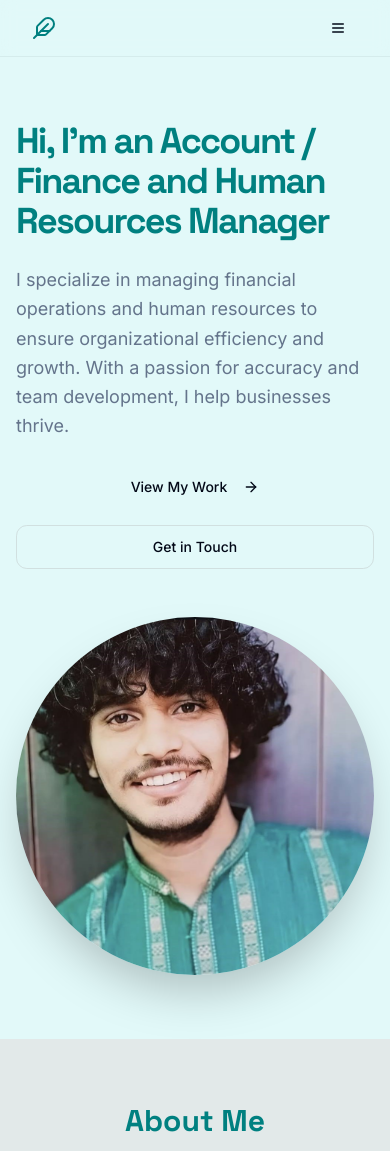
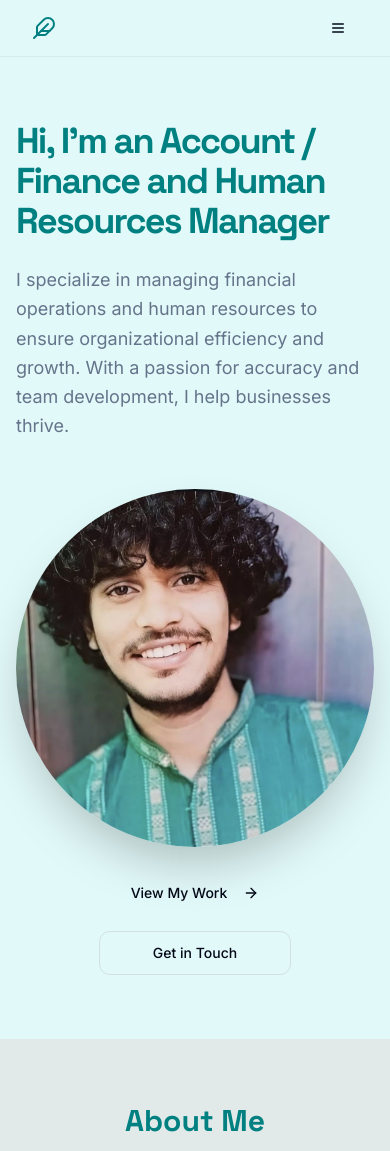
Before and after one commit to sudharshan41/Mohan-Kumar, a Next.js app: page / in a window 390 px wide. Shown: the top 1151 px of the page. Built offline with nearby package versions, Linux system fonts and the light colour scheme.

Commit message:
Make the following changes:
,

Find this element:

  <div class="flex f

```diff
--- a/src/components/hero-section.tsx
+++ b/src/components/hero-section.tsx
@@ -15,6 +15,18 @@
             <p className="text-lg text-muted-foreground leading-relaxed">
               I specialize in managing financial operations and human resources to ensure organizational efficiency and growth. With a passion for accuracy and team development, I help businesses thrive.
             </p>
+          </div>
+          <div className="flex flex-col items-center gap-6">
+            <div className="relative aspect-square rounded-full overflow-hidden shadow-2xl w-full max-w-sm lg:max-w-md">
+              <Image
+                src="/pic.jpg"
+                alt="Professional photo"
+                fill
+                className="object-cover"
+                sizes="(max-width: 768px) 100vw, (max-width: 1024px) 50vw, 33vw"
+                priority
+              />
+            </div>
             <div className="flex flex-col sm:flex-row gap-4">
               <Button asChild size="lg" variant="accent">
                 <Link href="#projects">
@@ -26,16 +38,6 @@
               </Button>
             </div>
           </div>
-          <div className="relative aspect-square rounded-full overflow-hidden shadow-2xl mx-auto w-full max-w-sm lg:max-w-md">
-            <Image
-              src="/pic.jpg"
-              alt="Professional photo"
-              fill
-              className="object-cover"
-              sizes="(max-width: 768px) 100vw, (max-width: 1024px) 50vw, 33vw"
-              priority
-            />
-          </div>
         </div>
       </div>
     </section>
```
